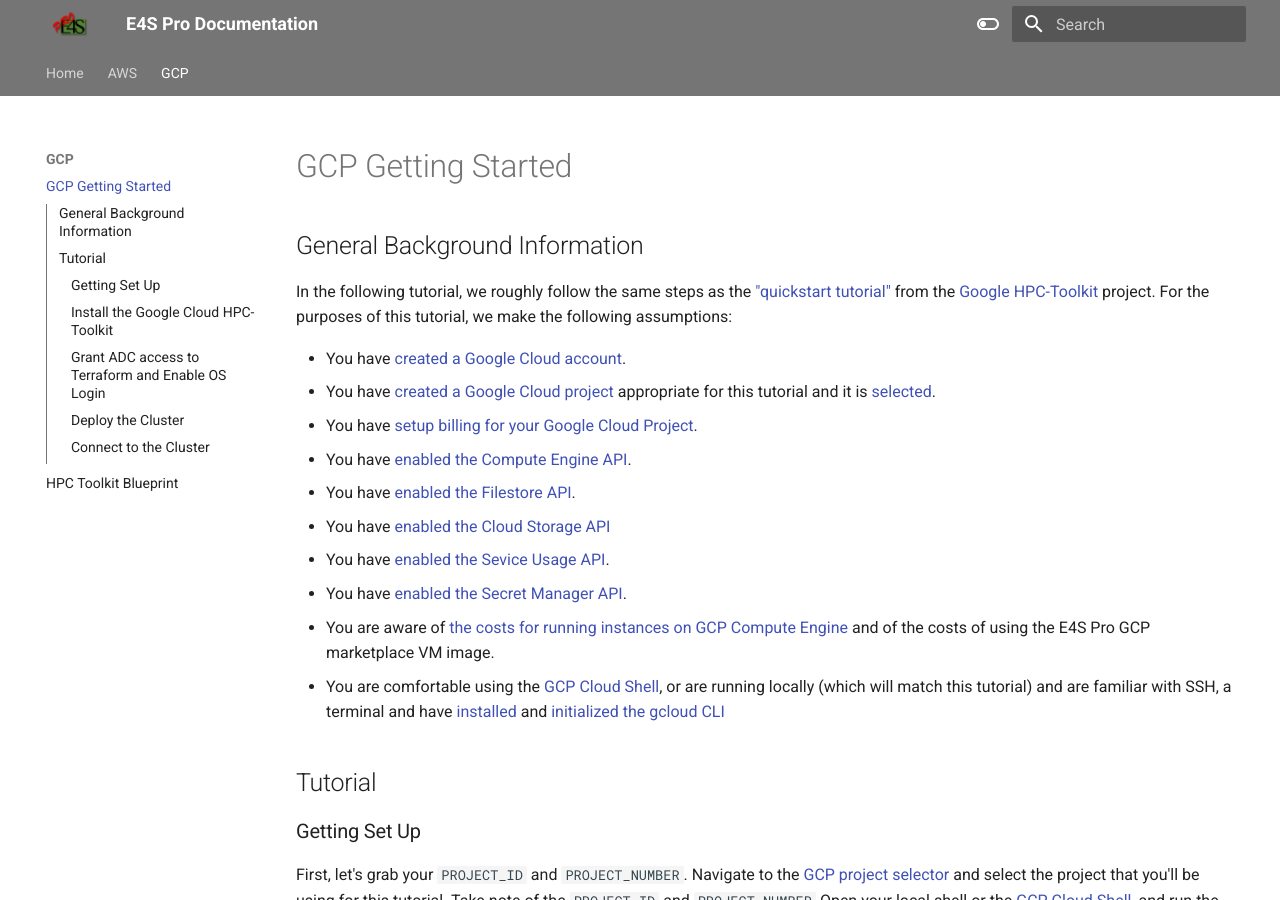
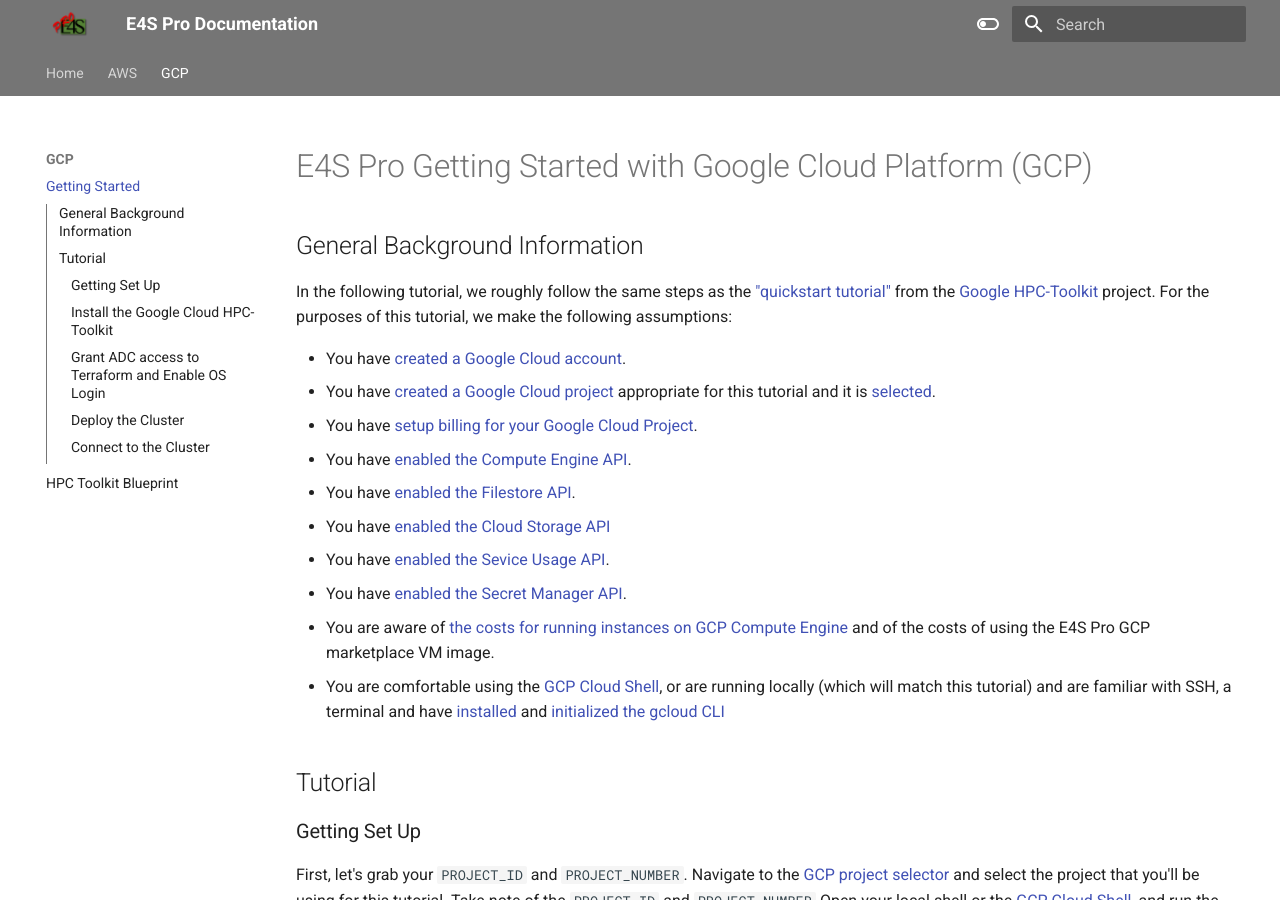
Before and after one commit to ParaToolsInc/ParaToolsPro, an MkDocs documentation site: the page built from docs/GCP/getting-started-GCP.md, in a window 1280 px wide and 900 px high. Built offline with MkDocs 1.6.1 and Material for MkDocs 9.7.7, drawn with Linux system fonts in a browser that asks for light colours.

Commit message:
Reorganize the documentation layout a little

```diff
--- a/docs/GCP/GCP.md
+++ b/docs/GCP/getting-started-GCP.md
@@ -1,4 +1,4 @@
-# GCP Getting Started
+# E4S Pro Getting Started with Google Cloud Platform (GCP)
 
 ## General Background Information
 
--- a/mkdocs.yml
+++ b/mkdocs.yml
@@ -80,8 +80,8 @@
 nav:
   - Home: index.md
   - AWS:
-    - AWS Getting Started: AWS/AWS.md
+    - Getting Started: AWS/AWS.md
     - AWS Parallel Cluster Config: AWS/pcluster.md
   - GCP:
-    - GCP Getting Started: GCP/GCP.md
+    - Getting Started: GCP/getting-started-GCP.md
     - HPC Toolkit Blueprint: GCP/blueprint.md
```
Also changed, not shown: other parts of docs/GCP/getting-started-GCP.md (+1 -1 lines).
